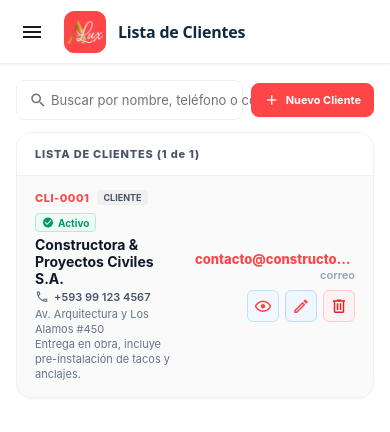
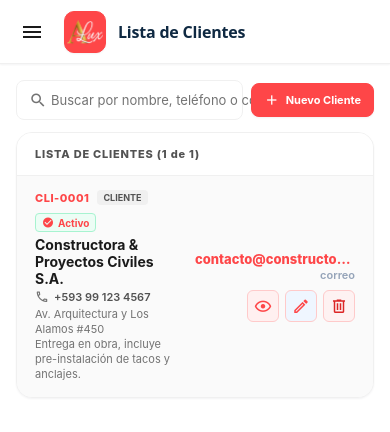
Before and after one commit to JhonatanAbrigo11/puertas-frontend, a React Native app: screen / in a window 390 px wide. Both pictures are taken after a click on the button "Clientes". Shown: the top 432 px of the page. Built offline with nearby package versions, Linux system fonts and the light colour scheme.

Commit message:
update color

```diff
--- a/src/features/catalog/components/MaterialsTable.tsx
+++ b/src/features/catalog/components/MaterialsTable.tsx
@@ -153,7 +153,7 @@ const styles = StyleSheet.create({
   colHeader: {
     fontSize: 10,
     fontWeight: '800',
-    color: '#475569',
+    color: '#525252',
     letterSpacing: 0.5,
   },
   colMaterialHeader: {
@@ -216,17 +216,17 @@ const styles = StyleSheet.create({
   materialName: {
     fontSize: 12,
     fontWeight: '700',
-    color: '#0F172A',
+    color: '#1A1A1A',
   },
   formulaNote: {
     fontSize: 10,
-    color: '#64748B',
+    color: '#737373',
     marginTop: 2,
   },
   quantityText: {
     fontSize: 12,
     fontWeight: '800',
-    color: '#0F172A',
+    color: '#1A1A1A',
   },
   unitChip: {
     backgroundColor: '#FFF0F0',
@@ -244,7 +244,7 @@ const styles = StyleSheet.create({
   priceText: {
     fontSize: 12,
     fontWeight: '600',
-    color: '#64748B',
+    color: '#737373',
   },
   subtotalText: {
     fontSize: 13,
--- a/src/features/catalog/components/ProductDetailView.tsx
+++ b/src/features/catalog/components/ProductDetailView.tsx
@@ -538,7 +538,7 @@ export const ProductDetailView: React.FC<ProductDetailViewProps> = ({
                   <MaterialCommunityIcons
                     name="check-circle-outline"
                     size={16}
-                    color="#10B981"
+                    color="#FE4648"
                   />
                   <Text style={styles.benefitText}>
                     Perfilería {product.aluminumSeries}
@@ -549,7 +549,7 @@ export const ProductDetailView: React.FC<ProductDetailViewProps> = ({
                   <MaterialCommunityIcons
                     name="check-circle-outline"
                     size={16}
-                    color="#10B981"
+                    color="#FE4648"
                   />
                   <Text style={styles.benefitText}>{product.glassType}</Text>
                 </View>
@@ -559,7 +559,7 @@ export const ProductDetailView: React.FC<ProductDetailViewProps> = ({
                     <MaterialCommunityIcons
                       name="check-circle-outline"
                       size={16}
-                      color="#10B981"
+                      color="#FE4648"
                     />
                     <Text style={styles.benefitText}>{feat}</Text>
                   </View>
@@ -587,7 +587,7 @@ export const ProductDetailView: React.FC<ProductDetailViewProps> = ({
 const styles = StyleSheet.create({
   container: {
     flex: 1,
-    backgroundColor: '#F8F9FA',
+    backgroundColor: '#FFFFFF',
   },
   contentContainer: {
     padding: 20,
@@ -901,13 +901,13 @@ const styles = StyleSheet.create({
     flexDirection: 'row',
     alignItems: 'center',
     justifyContent: 'center',
-    backgroundColor: '#1E3A2B', // Forest Green
+    backgroundColor: '#FE4648', // Forest Green
     paddingVertical: 14,
     paddingHorizontal: 30,
     borderRadius: 12,
     ...Platform.select({
       ios: {
-        shadowColor: '#1E3A2B',
+        shadowColor: '#FE4648',
         shadowOffset: { width: 0, height: 2 },
         shadowOpacity: 0.25,
         shadowRadius: 4,
@@ -916,12 +916,12 @@ const styles = StyleSheet.create({
         elevation: 3,
       },
       web: {
-        boxShadow: '0 2px 6px rgba(30, 58, 43, 0.25)',
+        boxShadow: '0 2px 6px rgba(254, 70, 72, 0.25)',
       } as any,
     }),
   },
   btnSuccess: {
-    backgroundColor: '#10B981',
+    backgroundColor: '#16A34A',
   },
   primaryAddBtnText: {
     fontSize: 15,
@@ -1027,7 +1027,7 @@ const styles = StyleSheet.create({
   },
   benefitsDescription: {
     fontSize: 12,
-    color: '#475569',
+    color: '#525252',
     lineHeight: 18,
     backgroundColor: '#FFFFFF',
     borderWidth: 1,
@@ -1039,7 +1039,7 @@ const styles = StyleSheet.create({
   benefitsTitle: {
     fontSize: 10,
     fontWeight: '800',
-    color: '#64748B',
+    color: '#737373',
     letterSpacing: 0.8,
     marginBottom: 8,
   },
@@ -1059,9 +1059,9 @@ const styles = StyleSheet.create({
   infoBanner: {
     flexDirection: 'row',
     alignItems: 'center',
-    backgroundColor: '#F0F9FF',
+    backgroundColor: '#FFF0F0',
     borderWidth: 1,
-    borderColor: '#BAE6FD',
+    borderColor: '#FFCACA',
     paddingHorizontal: 12,
     paddingVertical: 8,
     borderRadius: 8,
--- a/src/features/catalog/components/Sidebar.tsx
+++ b/src/features/catalog/components/Sidebar.tsx
@@ -239,9 +239,9 @@ const styles = StyleSheet.create({
     width: 32,
     height: 36,
     borderRadius: 8,
-    backgroundColor: '#1E3A2B', // Forest Green
+    backgroundColor: '#FE4648', // Forest Green
     borderWidth: 1,
-    borderColor: '#1E3A2B',
+    borderColor: '#FE4648',
     alignItems: 'center',
     justifyContent: 'center',
   },
@@ -272,14 +272,14 @@ const styles = StyleSheet.create({
     width: 38,
     height: 38,
     borderRadius: 10,
-    backgroundColor: '#1E3A2B', // Forest Green
+    backgroundColor: '#FE4648', // Forest Green
     borderWidth: 1,
-    borderColor: '#1E3A2B',
+    borderColor: '#FE4648',
     alignItems: 'center',
     justifyContent: 'center',
     ...Platform.select({
       ios: {
-        shadowColor: '#1E3A2B',
+        shadowColor: '#FE4648',
         shadowOffset: { width: 0, height: 2 },
         shadowOpacity: 0.25,
         shadowRadius: 3,
@@ -330,12 +330,12 @@ const styles = StyleSheet.create({
     }),
   },
   miniThumbCardSelected: {
-    borderColor: '#1E3A2B',
+    borderColor: '#FE4648',
     backgroundColor: '#F3F4F6',
     borderWidth: 2.5,
     ...Platform.select({
       ios: {
-        shadowColor: '#1E3A2B',
+        shadowColor: '#FE4648',
         shadowOffset: { width: 0, height: 2 },
         shadowOpacity: 0.25,
         shadowRadius: 4,
@@ -355,7 +355,7 @@ const styles = StyleSheet.create({
     width: 8,
     height: 8,
     borderRadius: 4,
-    backgroundColor: '#1E3A2B',
+    backgroundColor: '#FE4648',
     borderWidth: 1,
     borderColor: '#FFFFFF',
   },
@@ -376,7 +376,7 @@ const styles = StyleSheet.create({
   searchInput: {
     flex: 1,
     fontSize: 12,
-    color: '#0F172A',
+    color: '#1A1A1A',
     paddingVertical: 0,
     backgroundColor: 'transparent',
     borderWidth: 0,
@@ -394,7 +394,7 @@ const styles = StyleSheet.create({
   sectionLabel: {
     fontSize: 11,
     fontWeight: '800',
-    color: '#64748B',
+    color: '#737373',
     letterSpacing: 0.8,
   },
   listContent: {
--- a/src/features/catalog/screens/CatalogScreen.tsx
+++ b/src/features/catalog/screens/CatalogScreen.tsx
@@ -340,7 +340,7 @@ export const CatalogScreen: React.FC<CatalogScreenProps> = ({
                   <MaterialCommunityIcons
                     name="account-hard-hat-outline"
                     size={20}
-                    color="#059669"
+                    color="#FE4648"
                   />
                 </View>
                 <View style={styles.kpiTextGroup}>
@@ -850,9 +850,9 @@ const styles = StyleSheet.create({
   },
   sidebarWrapper: {
     height: '100%',
-    backgroundColor: '#F0F0F0',
+    backgroundColor: '#FAFAFA',
     borderRightWidth: 1.5,
-    borderRightColor: '#CBD5E1',
+    borderRightColor: '#F0F0F0',
     transitionProperty: 'width',
     transitionDuration: '200ms',
   } as any,
@@ -900,7 +900,7 @@ const styles = StyleSheet.create({
   segmentedContainer: {
     flexDirection: 'row',
     alignItems: 'center',
-    backgroundColor: '#F3F4F6',
+    backgroundColor: '#FAFAFA',
     borderRadius: 14,
     padding: 3,
     gap: 4,
@@ -913,10 +913,10 @@ const styles = StyleSheet.create({
     borderRadius: 11,
   },
   segmentButtonActive: {
-    backgroundColor: '#1E3A2B', // Forest Green
+    backgroundColor: '#FE4648', // Forest Green
     ...Platform.select({
       ios: {
-        shadowColor: '#1E3A2B',
+        shadowColor: '#FE4648',
         shadowOffset: { width: 0, height: 2 },
         shadowOpacity: 0.2,
         shadowRadius: 4,
@@ -925,7 +925,7 @@ const styles = StyleSheet.create({
         elevation: 2,
       },
       web: {
-        boxShadow: '0 2px 6px rgba(30, 58, 43, 0.2)',
+        boxShadow: '0 2px 6px rgba(254, 70, 72, 0.2)',
       } as any,
     }),
   },
@@ -993,7 +993,7 @@ const styles = StyleSheet.create({
     gap: 6,
     backgroundColor: '#FFF0F0',
     borderWidth: 1,
-    borderColor: '#BFDBFE',
+    borderColor: '#FFCACA',
     borderRadius: 8,
     paddingHorizontal: 12,
     paddingVertical: 6,
@@ -1039,7 +1039,7 @@ const styles = StyleSheet.create({
     borderRadius: 12,
     backgroundColor: '#FFF0F0',
     borderWidth: 1.5,
-    borderColor: '#BFDBFE',
+    borderColor: '#FFCACA',
     alignItems: 'center',
     justifyContent: 'center',
   },
@@ -1060,7 +1060,7 @@ const styles = StyleSheet.create({
     paddingVertical: 2,
     borderRadius: 6,
     borderWidth: 1,
-    borderColor: '#BFDBFE',
+    borderColor: '#FFCACA',
   },
   quoteCodeText: {
     fontSize: 11,
@@ -1070,7 +1070,7 @@ const styles = StyleSheet.create({
   },
   quotesHeaderSubtitle: {
     fontSize: 12,
-    color: '#64748B',
+    color: '#737373',
     fontWeight: '500',
     marginTop: 2,
   },
@@ -1124,12 +1124,12 @@ const styles = StyleSheet.create({
   emptyQuoteTitle: {
     fontSize: 17,
     fontWeight: '800',
-    color: '#0F172A',
+    color: '#1A1A1A',
     marginBottom: 6,
   },
   emptyQuoteSub: {
     fontSize: 13,
-    color: '#64748B',
+    color: '#737373',
     textAlign: 'center',
     maxWidth: 420,
     lineHeight: 19,
@@ -1194,7 +1194,7 @@ const styles = StyleSheet.create({
   },
   kpiLabel: {
     fontSize: 10,
-    color: '#64748B',
+    color: '#737373',
     fontWeight: '700',
     textTransform: 'uppercase',
     letterSpacing: 0.5,
@@ -1208,7 +1208,7 @@ const styles = StyleSheet.create({
   kpiValue: {
     fontSize: 17,
     fontWeight: '800',
-    color: '#0F172A',
+    color: '#1A1A1A',
     marginTop: 2,
   },
   kpiValueHighlight: {
@@ -1220,7 +1220,7 @@ const styles = StyleSheet.create({
   kpiSubValue: {
     fontSize: 11,
     fontWeight: '600',
-    color: '#64748B',
+    color: '#737373',
   },
   topActionsBar: {
     flexDirection: 'row',
@@ -1288,7 +1288,7 @@ const styles = StyleSheet.create({
   sectionTitleText: {
     fontSize: 11,
     fontWeight: '800',
-    color: '#64748B',
+    color: '#737373',
     letterSpacing: 0.8,
   },
   addMoreLink: {
@@ -1378,7 +1378,7 @@ const styles = StyleSheet.create({
   selectorItemAddress: {
     marginTop: 2,
     fontSize: 11,
-    color: '#64748B',
+    color: '#737373',
   },
   selectorActions: {
     flexDirection: 'row',
--- a/src/features/quote/screens/QuoteScreen.tsx
+++ b/src/features/quote/screens/QuoteScreen.tsx
@@ -194,7 +194,7 @@ export const QuoteScreen: React.FC<QuoteScreenProps> = () => {
                                 : 'account-outline'
                             }
                             size={12}
-                            color={isSelected ? '#059669' : '#64748B'}
+                            color={isSelected ? '#FE4648' : '#737373'}
                           />
                           <Text
                             style={[
@@ -216,7 +216,7 @@ export const QuoteScreen: React.FC<QuoteScreenProps> = () => {
                           <MaterialCommunityIcons
                             name="phone-outline"
                             size={14}
-                            color="#64748B"
+                            color="#737373"
                           />
                           <Text style={styles.contactText}>{client.phone}</Text>
                         </View>
@@ -597,7 +597,7 @@ const styles = StyleSheet.create({
   tableCardTitle: {
     fontSize: 11,
     fontWeight: '800',
-    color: '#475569',
+    color: '#525252',
     letterSpacing: 0.8,
   },
   clientsList: {
@@ -641,7 +641,7 @@ const styles = StyleSheet.create({
   categoryBadgeText: {
     fontSize: 9,
     fontWeight: '700',
-    color: '#475569',
+    color: '#525252',
     textTransform: 'uppercase',
   },
   statusBadge: {
@@ -666,15 +666,15 @@ const styles = StyleSheet.create({
     fontWeight: '700',
   },
   statusTextActive: {
-    color: '#059669',
+    color: '#FE4648',
   },
   statusTextDefault: {
-    color: '#64748B',
+    color: '#737373',
   },
   clientName: {
     fontSize: 14,
     fontWeight: '700',
-    color: '#0F172A',
+    color: '#1A1A1A',
     marginBottom: 3,
   },
   contactRow: {
@@ -686,11 +686,11 @@ const styles = StyleSheet.create({
   contactText: {
     fontSize: 11,
     fontWeight: '600',
-    color: '#475569',
+    color: '#525252',
   },
   clientDesc: {
     fontSize: 11,
-    color: '#64748B',
+    color: '#737373',
     lineHeight: 15,
   },
   clientRightBlock: {
@@ -722,9 +722,9 @@ const styles = StyleSheet.create({
     width: 32,
     height: 32,
     borderRadius: 6,
-    backgroundColor: '#F0F9FF',
+    backgroundColor: '#FFF0F0',
     borderWidth: 1,
-    borderColor: '#BAE6FD',
+    borderColor: '#FFCACA',
     alignItems: 'center',
     justifyContent: 'center',
   },
@@ -734,7 +734,7 @@ const styles = StyleSheet.create({
     borderRadius: 6,
     backgroundColor: '#EFF6FF',
     borderWidth: 1,
-    borderColor: '#BFDBFE',
+    borderColor: '#FFCACA',
     alignItems: 'center',
     justifyContent: 'center',
   },
```
Also changed, not shown: src/features/catalog/components/DimensionConfigurator.tsx (+9 -9 lines).
